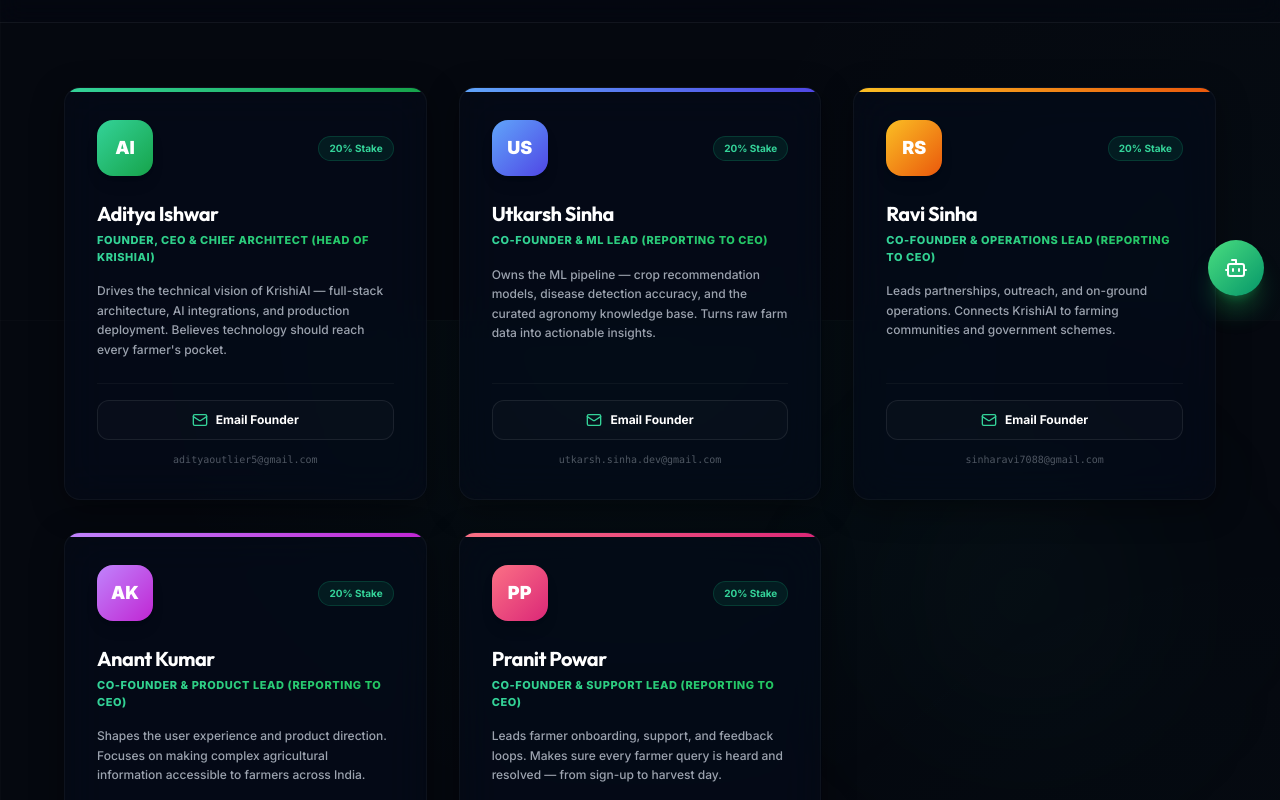
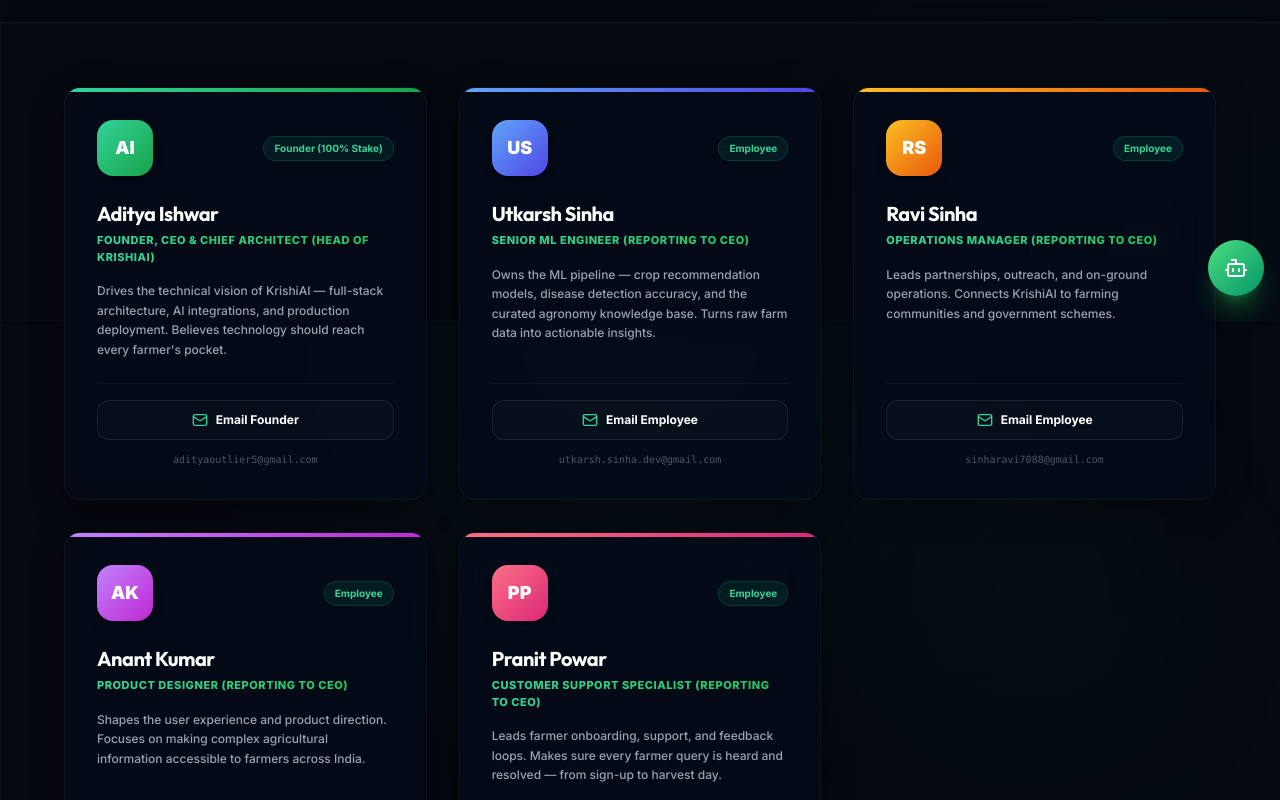
Before and after one commit to kisaanbuddy/Kisaanbuddy, a Next.js app in the folder frontend-next/: page /founders in a window 1280 px wide. Shown: the part 480-1280 px from the top of the page. Built offline with nearby package versions, Linux system fonts and the light colour scheme.

Commit message:
fix(team): set Aditya as sole Founder & CEO and turn other profiles into employee roles

```diff
--- a/frontend-next/src/app/about/AboutClient.tsx
+++ b/frontend-next/src/app/about/AboutClient.tsx
@@ -27,7 +27,7 @@
   },
   {
     name: "Utkarsh Sinha",
-    role: "Co-Founder & ML Lead",
+    role: "Senior ML Engineer",
     email: "utkarsh.sinha.dev@gmail.com",
     bio: "Owns the ML pipeline — crop recommendation models, disease detection accuracy, and the curated agronomy knowledge base. Turns raw farm data into actionable insights.",
     initials: "US",
@@ -35,7 +35,7 @@
   },
   {
     name: "Ravi Sinha",
-    role: "Co-Founder & Operations Lead",
+    role: "Operations Manager",
     email: "sinharavi7088@gmail.com",
     bio: "Leads partnerships, outreach, and on-ground operations. Connects KrishiAI to farming communities and government schemes.",
     initials: "RS",
@@ -43,7 +43,7 @@
   },
   {
     name: "Anant Kumar",
-    role: "Co-Founder & Product Lead",
+    role: "Product Designer",
     email: "anant97715@gmail.com",
     bio: "Shapes the user experience and product direction. Focuses on making complex agricultural information accessible to farmers across India.",
     initials: "AK",
@@ -51,7 +51,7 @@
   },
   {
     name: "Pranit Powar",
-    role: "Co-Founder & Support Lead",
+    role: "Customer Support Specialist",
     email: "pranitpowar1248@gmail.com",
     bio: "Leads farmer onboarding, support, and feedback loops. Makes sure every farmer query is heard and resolved — from sign-up to harvest day.",
     initials: "PP",
--- a/frontend-next/src/app/contact/ContactClient.tsx
+++ b/frontend-next/src/app/contact/ContactClient.tsx
@@ -81,12 +81,12 @@
           <div className="lg:col-span-2 space-y-6">
             <div className="flex flex-col gap-2">
               <h2 className="text-xl font-bold font-display text-foreground">Get in Touch Directly</h2>
-              <p className="text-xs text-muted-foreground">Feel free to write to any of our co-founders for support or queries.</p>
+              <p className="text-xs text-muted-foreground">Feel free to write to any of our team members for support or queries.</p>
             </div>
 
             <div className="space-y-4">
               {[
-                { name: "Aditya Ishwar", role: "CEO & Full-Stack Architect", email: "adityaoutlier5@gmail.com" },
+                { name: "Aditya Ishwar", role: "Founder & CEO", email: "adityaoutlier5@gmail.com" },
                 { name: "Utkarsh Sinha", role: "ML Pipeline Lead", email: "utkarsh.sinha.dev@gmail.com" },
                 { name: "Ravi Sinha", role: "Operations & Partnerships", email: "sinharavi7088@gmail.com" }
               ].map((c) => (
--- a/frontend-next/src/app/founders/page.tsx
+++ b/frontend-next/src/app/founders/page.tsx
@@ -24,43 +24,43 @@
     bio: "Drives the technical vision of KrishiAI — full-stack architecture, AI integrations, and production deployment. Believes technology should reach every farmer's pocket.",
     initials: "AI",
     gradient: "from-emerald-400 to-green-600",
-    stake: "20% Stake",
+    stake: "Founder (100% Stake)",
   },
   {
     name: "Utkarsh Sinha",
-    role: "Co-Founder & ML Lead (Reporting to CEO)",
+    role: "Senior ML Engineer (Reporting to CEO)",
     email: "utkarsh.sinha.dev@gmail.com",
     bio: "Owns the ML pipeline — crop recommendation models, disease detection accuracy, and the curated agronomy knowledge base. Turns raw farm data into actionable insights.",
     initials: "US",
     gradient: "from-blue-400 to-indigo-600",
-    stake: "20% Stake",
+    stake: "Employee",
   },
   {
     name: "Ravi Sinha",
-    role: "Co-Founder & Operations Lead (Reporting to CEO)",
+    role: "Operations Manager (Reporting to CEO)",
     email: "sinharavi7088@gmail.com",
     bio: "Leads partnerships, outreach, and on-ground operations. Connects KrishiAI to farming communities and government schemes.",
     initials: "RS",
     gradient: "from-amber-400 to-orange-600",
-    stake: "20% Stake",
+    stake: "Employee",
   },
   {
     name: "Anant Kumar",
-    role: "Co-Founder & Product Lead (Reporting to CEO)",
+    role: "Product Designer (Reporting to CEO)",
     email: "anant97715@gmail.com",
     bio: "Shapes the user experience and product direction. Focuses on making complex agricultural information accessible to farmers across India.",
     initials: "AK",
     gradient: "from-purple-400 to-fuchsia-600",
-    stake: "20% Stake",
+    stake: "Employee",
   },
   {
     name: "Pranit Powar",
-    role: "Co-Founder & Support Lead (Reporting to CEO)",
+    role: "Customer Support Specialist (Reporting to CEO)",
     email: "pranitpowar1248@gmail.com",
     bio: "Leads farmer onboarding, support, and feedback loops. Makes sure every farmer query is heard and resolved — from sign-up to harvest day.",
     initials: "PP",
     gradient: "from-rose-400 to-pink-600",
-    stake: "20% Stake",
+    stake: "Employee",
   },
 ]
 
@@ -88,7 +88,7 @@
             </div>
             <span className="text-xs font-extrabold uppercase tracking-wider text-emerald-400 flex items-center gap-1.5">
               <Sparkles className="w-3.5 h-3.5" />
-              Meet the founders
+              Meet the Team
             </span>
           </div>
 
@@ -212,7 +212,7 @@
           className="flex h-10 w-full items-center justify-center gap-2 rounded-xl bg-white/[0.02] border border-white/[0.08] hover:bg-white/[0.05] text-xs font-bold text-white transition-all"
         >
           <Mail className="h-4 w-4 text-emerald-400" />
-          <span>Email Founder</span>
+          <span>{founder.stake.includes("Founder") ? "Email Founder" : "Email Employee"}</span>
         </a>
         <div className="text-[10px] font-mono text-muted-foreground/50 text-center truncate">{founder.email}</div>
       </div>
```
